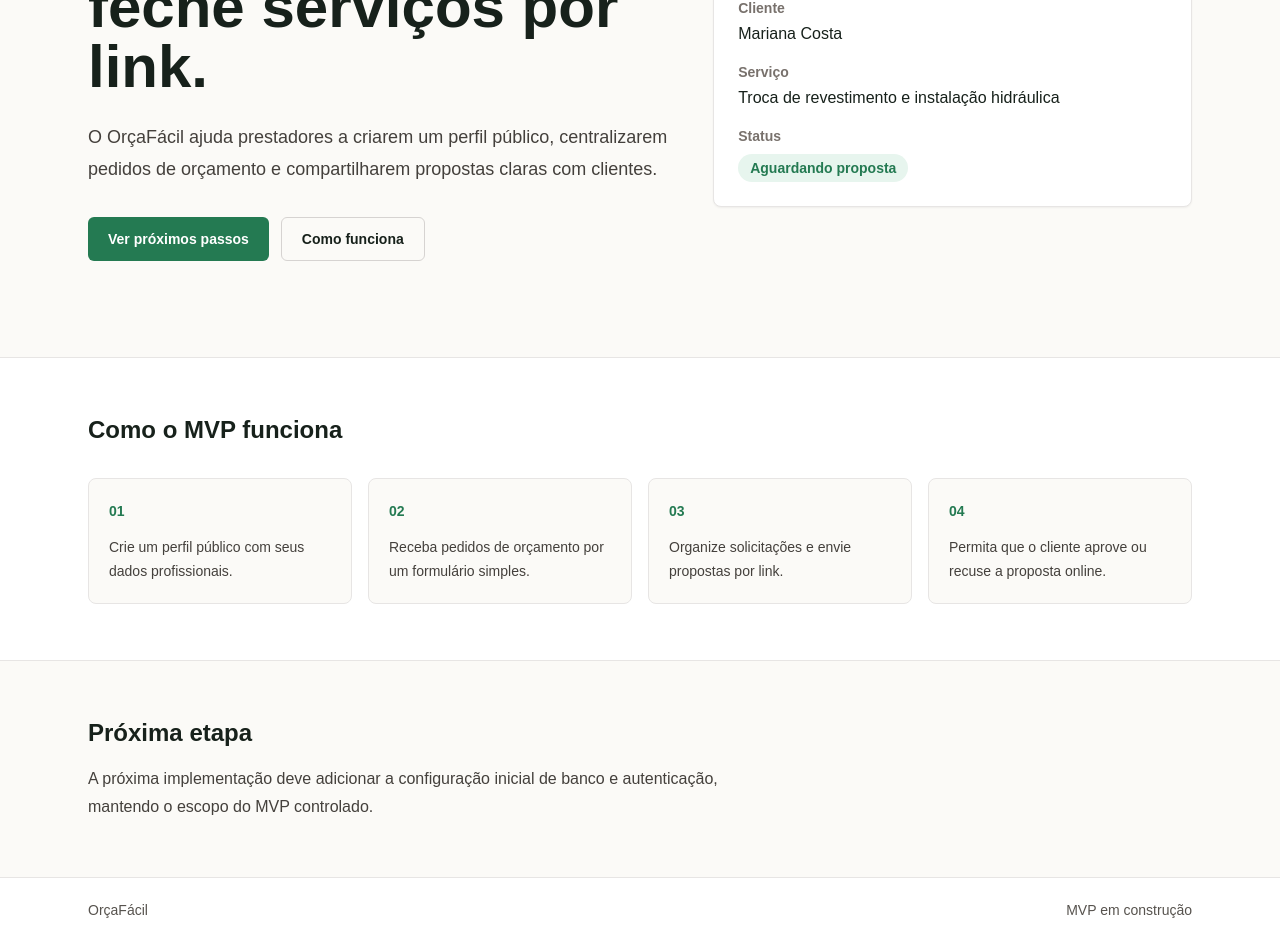
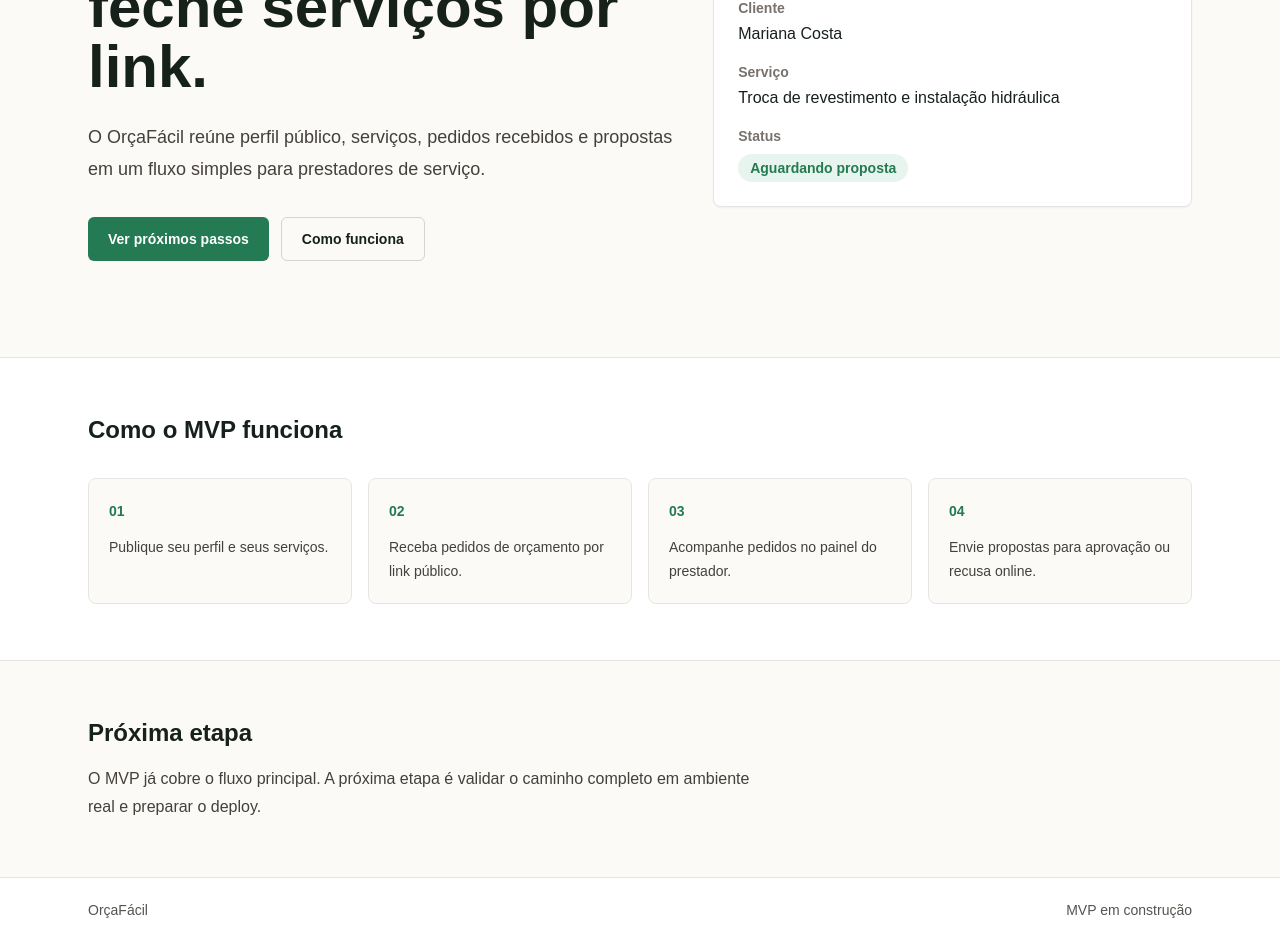
Before and after one commit to leonardodesaboia/vitriny, a Next.js app: page / in a window 1280 px wide. Shown: the part 340-1282 px from the top of the page. Built offline with nearby package versions, Linux system fonts and the light colour scheme; no server answers.

Commit message:
chore: polish MVP and prepare deploy

```diff
--- a/app/(dashboard)/dashboard/page.tsx
+++ b/app/(dashboard)/dashboard/page.tsx
@@ -26,8 +26,8 @@ export default async function DashboardPage() {
         </p>
         <h1 className="mt-3 text-3xl font-bold">Olá, {session.user.name}</h1>
         <p className="mt-4 max-w-2xl text-sm leading-6 text-stone-700">
-          Esta é a área autenticada inicial. Comece criando seu perfil de
-          prestador.
+          Gerencie seu perfil, serviços, pedidos recebidos e propostas em um
+          único painel.
         </p>
 
         <div className="mt-8 rounded-lg border border-stone-200 bg-paper p-5">
@@ -39,7 +39,7 @@ export default async function DashboardPage() {
           ) : (
             <p className="mt-2 text-sm leading-6 text-stone-700">
               Você ainda não criou seu perfil. Ele será usado depois na página
-              pública do prestador.
+              pública do prestador e nos pedidos de orçamento.
             </p>
           )}
           <Link
@@ -91,7 +91,7 @@ export default async function DashboardPage() {
           <h2 className="text-xl font-bold text-ink">Pedidos</h2>
           {profile ? (
             <p className="mt-2 text-sm leading-6 text-stone-700">
-              Veja os pedidos de orçamento recebidos pelo seu perfil público.
+              Veja os pedidos de orçamento recebidos e acompanhe o status.
             </p>
           ) : (
             <p className="mt-2 text-sm leading-6 text-stone-700">
--- a/app/(dashboard)/dashboard/pedidos/page.tsx
+++ b/app/(dashboard)/dashboard/pedidos/page.tsx
@@ -41,6 +41,12 @@ export default async function RequestsPage({ searchParams }: RequestsPageProps)
             }
           }
         }
+      },
+      services: {
+        select: {
+          id: true,
+          name: true
+        }
       }
     }
   });
@@ -81,7 +87,10 @@ export default async function RequestsPage({ searchParams }: RequestsPageProps)
           </div>
         ) : (
           <div className="mt-8">
-            <QuoteRequestList quoteRequests={profile.quoteRequests} />
+            <QuoteRequestList
+              quoteRequests={profile.quoteRequests}
+              services={profile.services}
+            />
           </div>
         )}
       </section>
--- a/app/page.tsx
+++ b/app/page.tsx
@@ -2,10 +2,10 @@ import { SiteFooter } from "@/components/layout/SiteFooter";
 import { SiteHeader } from "@/components/layout/SiteHeader";
 
 const mvpSteps = [
-  "Crie um perfil público com seus dados profissionais.",
-  "Receba pedidos de orçamento por um formulário simples.",
-  "Organize solicitações e envie propostas por link.",
-  "Permita que o cliente aprove ou recuse a proposta online."
+  "Publique seu perfil e seus serviços.",
+  "Receba pedidos de orçamento por link público.",
+  "Acompanhe pedidos no painel do prestador.",
+  "Envie propostas para aprovação ou recusa online."
 ];
 
 export default function Home() {
@@ -22,9 +22,8 @@ export default function Home() {
             Receba pedidos, envie propostas e feche serviços por link.
           </h1>
           <p className="mt-6 max-w-2xl text-lg leading-8 text-stone-700">
-            O OrçaFácil ajuda prestadores a criarem um perfil público,
-            centralizarem pedidos de orçamento e compartilharem propostas claras
-            com clientes.
+            O OrçaFácil reúne perfil público, serviços, pedidos recebidos e
+            propostas em um fluxo simples para prestadores de serviço.
           </p>
           <div className="mt-8 flex flex-col gap-3 sm:flex-row">
             <a
@@ -92,8 +91,8 @@ export default function Home() {
       <section id="proximos-passos" className="mx-auto max-w-6xl px-6 py-14">
         <h2 className="text-2xl font-bold text-ink">Próxima etapa</h2>
         <p className="mt-4 max-w-2xl text-base leading-7 text-stone-700">
-          A próxima implementação deve adicionar a configuração inicial de banco
-          e autenticação, mantendo o escopo do MVP controlado.
+          O MVP já cobre o fluxo principal. A próxima etapa é validar o caminho
+          completo em ambiente real e preparar o deploy.
         </p>
       </section>
 
--- a/app/proposta/[publicToken]/page.tsx
+++ b/app/proposta/[publicToken]/page.tsx
@@ -76,6 +76,7 @@ export default async function PublicProposalPage({
     : false;
   const isAnswered =
     proposal.status === "APPROVED" || proposal.status === "REJECTED";
+  const canRespond = !isAnswered && !isExpired;
 
   const providerLocation = [proposal.provider.city, proposal.provider.state]
     .filter(Boolean)
@@ -113,6 +114,18 @@ export default async function PublicProposalPage({
         {query.response ? (
           <div className="mt-6 rounded-md border border-green-200 bg-green-50 px-4 py-3 text-sm font-semibold text-green-700">
             {responseMessages[query.response] ?? "Resposta registrada."}
+          </div>
+        ) : null}
+
+        {proposal.status === "APPROVED" ? (
+          <div className="mt-6 rounded-md border border-green-200 bg-green-50 px-4 py-3 text-sm font-semibold text-green-700">
+            Esta proposta foi aprovada.
+          </div>
+        ) : null}
+
+        {proposal.status === "REJECTED" ? (
+          <div className="mt-6 rounded-md border border-stone-300 bg-stone-50 px-4 py-3 text-sm font-semibold text-stone-700">
+            Esta proposta foi recusada.
           </div>
         ) : null}
 
@@ -253,7 +266,7 @@ export default async function PublicProposalPage({
               </p>
             ) : null}
           </div>
-        ) : isExpired ? (
+        ) : !canRespond ? (
           <div className="mt-8 rounded-lg border border-stone-200 bg-paper p-5">
             <p className="text-sm font-semibold text-ink">
               Esta proposta não pode mais ser respondida porque está expirada.
--- a/app/u/[slug]/page.tsx
+++ b/app/u/[slug]/page.tsx
@@ -8,6 +8,13 @@ type PublicProviderProfilePageProps = {
     slug: string;
   }>;
 };
+
+function formatMoney(value: { toString: () => string }) {
+  return new Intl.NumberFormat("pt-BR", {
+    style: "currency",
+    currency: "BRL"
+  }).format(Number(value.toString()));
+}
 
 export default async function PublicProviderProfilePage({
   params
@@ -111,7 +118,7 @@ export default async function PublicProviderProfilePage({
                       ) : null}
                       {service.basePrice ? (
                         <p className="mt-3 text-sm font-semibold text-leaf">
-                          A partir de R$ {service.basePrice.toString()}
+                          A partir de {formatMoney(service.basePrice)}
                         </p>
                       ) : null}
                     </div>
--- a/components/quote-request/QuoteRequestList.tsx
+++ b/components/quote-request/QuoteRequestList.tsx
@@ -11,6 +11,10 @@ type QuoteRequestWithProposal = QuoteRequest & {
 
 type QuoteRequestListProps = {
   quoteRequests: QuoteRequestWithProposal[];
+  services: Array<{
+    id: string;
+    name: string;
+  }>;
 };
 
 const statusLabels: Record<string, string> = {
@@ -27,7 +31,10 @@ function formatDate(date: Date) {
   }).format(date);
 }
 
-function splitServiceFromDescription(description: string) {
+function splitServiceFromDescription(
+  description: string,
+  serviceNamesById: Record<string, string>
+) {
   const prefix = "Serviço selecionado: ";
 
   if (!description.startsWith(prefix)) {
@@ -39,13 +46,19 @@ function splitServiceFromDescription(description: string) {
 
   const [firstLine, ...rest] = description.split("\n");
 
+  const serviceId = firstLine.replace(prefix, "").trim();
+
   return {
-    serviceLabel: firstLine.replace(prefix, "").trim(),
+    serviceLabel: serviceNamesById[serviceId] ?? serviceId,
     cleanDescription: rest.join("\n").trim()
   };
 }
 
-export function QuoteRequestList({ quoteRequests }: QuoteRequestListProps) {
+export function QuoteRequestList({ quoteRequests, services }: QuoteRequestListProps) {
+  const serviceNamesById = Object.fromEntries(
+    services.map((service) => [service.id, service.name])
+  );
+
   if (quoteRequests.length === 0) {
     return (
       <div className="rounded-lg border border-stone-200 bg-paper p-5">
@@ -60,7 +73,8 @@ export function QuoteRequestList({ quoteRequests }: QuoteRequestListProps) {
     <div className="grid gap-5">
       {quoteRequests.map((quoteRequest) => {
         const { serviceLabel, cleanDescription } = splitServiceFromDescription(
-          quoteRequest.description
+          quoteRequest.description,
+          serviceNamesById
         );
 
         return (
```
Also changed, not shown: 1 other file (tests, documents, lock files or other folders).
